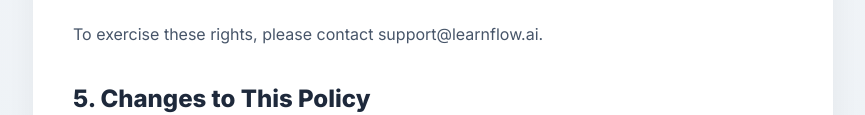
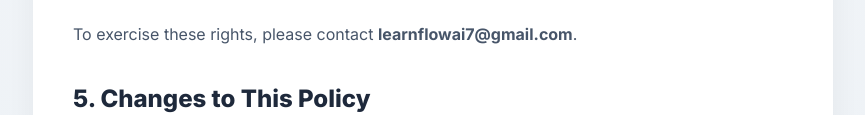
Before and after one commit to Nithin62727g/Website, a plain HTML site: page privacy.html in a window 1280 px wide. Shown: the part 1270-1385 px from the top of the page, without its empty margins (207-1072 px from the left). Drawn offline with Linux system fonts and the light colour scheme.

Commit message:
privacy.html

```diff
--- a/privacy.html
+++ b/privacy.html
@@ -47,7 +47,7 @@
         <li>Request access, correction, or deletion of your personal data at any time.</li>
         <li>Object to the processing of your data for specific operations.</li>
       </ul>
-      <p>To exercise these rights, please contact support@learnflow.ai.</p>
+      <p>To exercise these rights, please contact <b><a href="mailto:learnflowai7@gmail.com">learnflowai7@gmail.com<a></b>.</p>
 
       <h2>5. Changes to This Policy</h2>
       <p>We may update this privacy policy from time to time. We will notify you of any changes by posting the new policy on this page with an updated revision date.</p>
```
